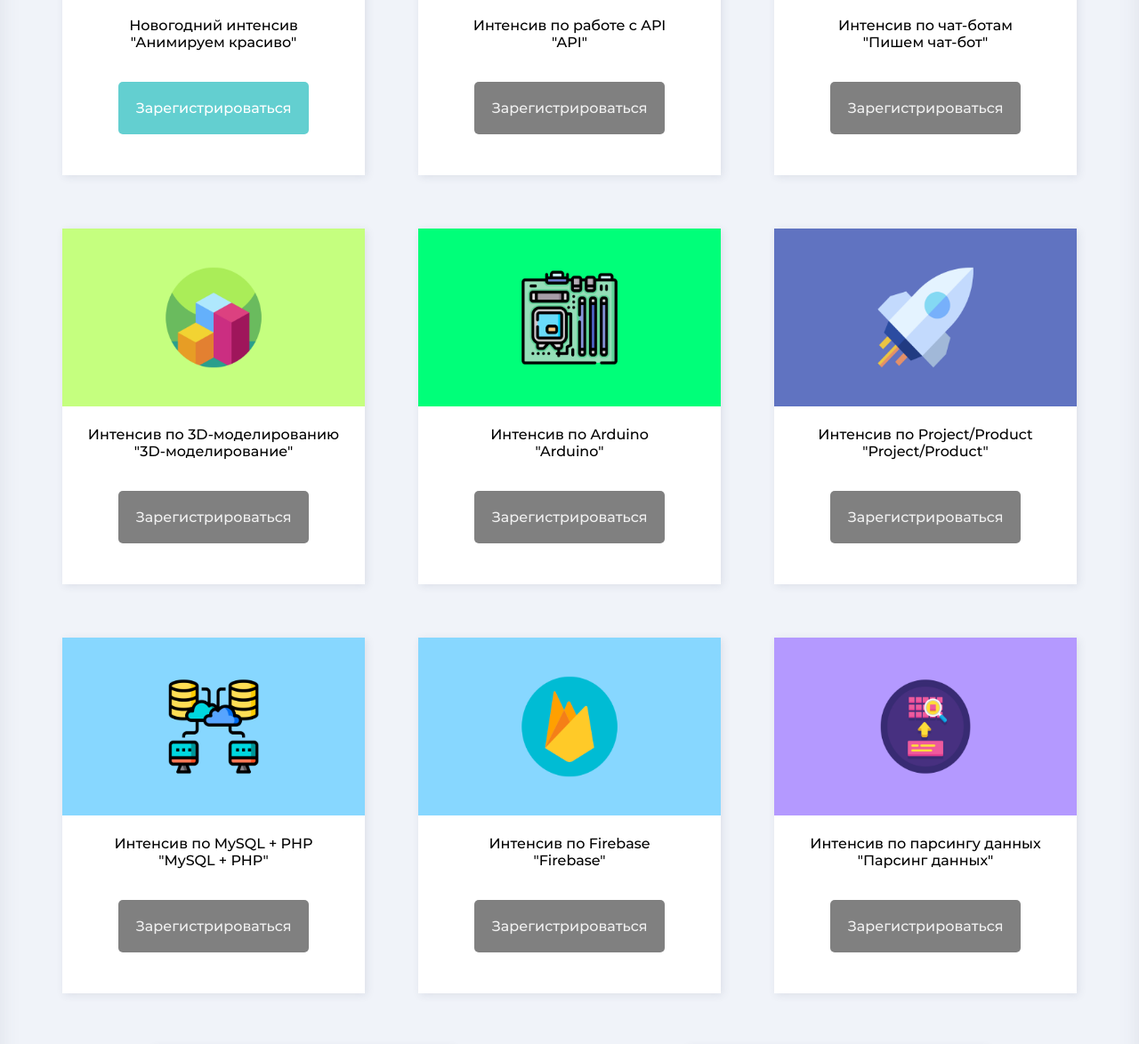
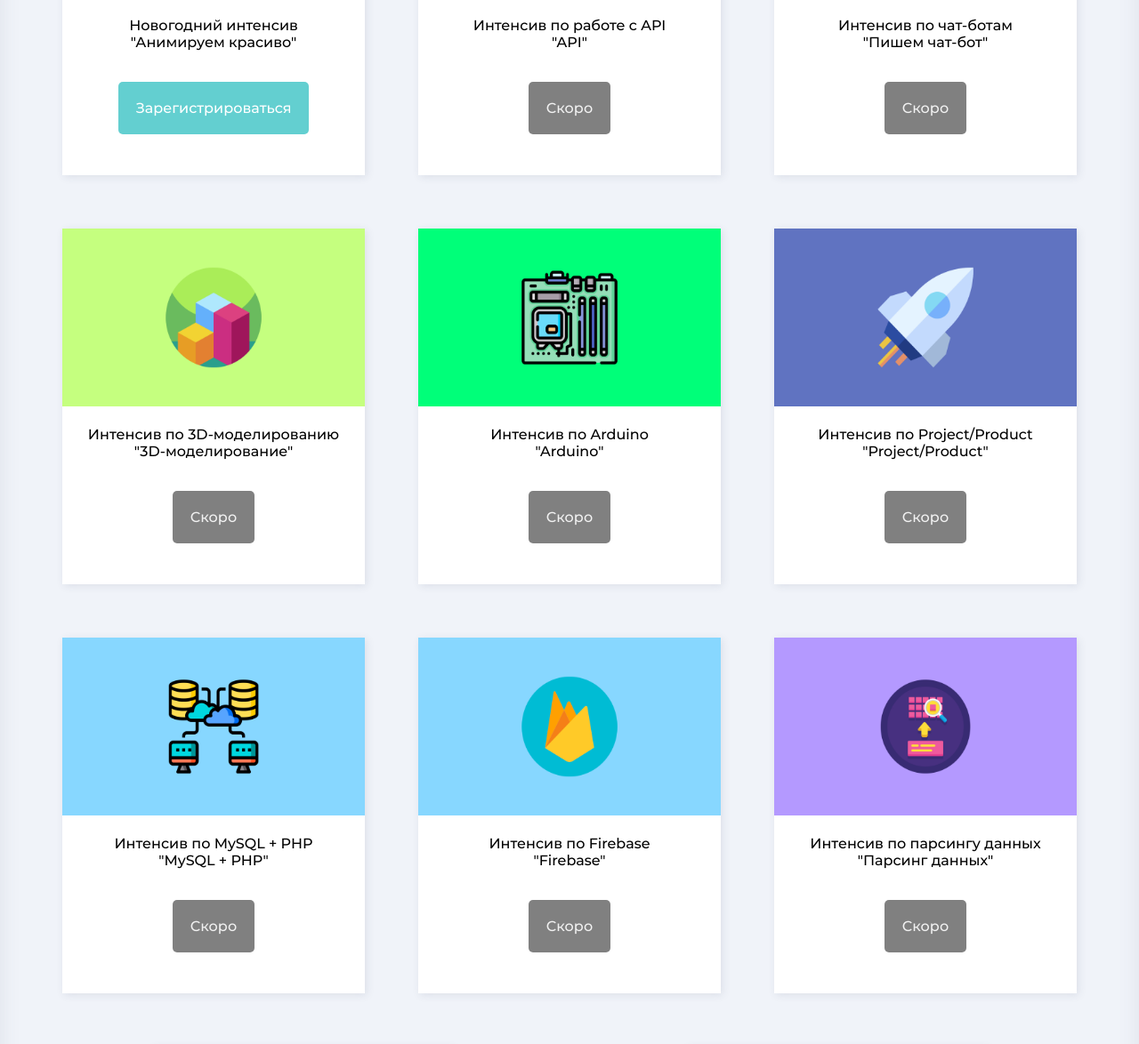
Before and after one commit to ShineSquad/intense, a website: page index.html in a window 1280 px wide. Shown: the part 1232-2406 px from the top of the page at 89% size. Drawn offline with Linux system fonts and the light colour scheme.

Commit message:
vk metrika

```diff
--- a/index.html
+++ b/index.html
@@ -32,6 +32,7 @@
 		   });
 		</script>
 		<noscript><div><img src="https://mc.yandex.ru/watch/70325131" style="position:absolute; left:-9999px;" alt="" /></div></noscript>
+		<script type="text/javascript">!function(){var t=document.createElement("script");t.type="text/javascript",t.async=!0,t.src="https://vk.com/js/api/openapi.js?168",t.onload=function(){VK.Retargeting.Init("VK-RTRG-655700-wVBH"),VK.Retargeting.Hit()},document.head.appendChild(t)}();</script><noscript><img src="https://vk.com/rtrg?p=VK-RTRG-655700-wVBH" style="position:fixed; left:-999px;" alt=""/></noscript>
 	</head>
 	<body>
 		<section id="promo">
@@ -79,7 +80,7 @@
 						<div class="description_container">
 							<p class="text">Интенсив по работе с API
 							"API"</p>
-							<a href="https://forms.gle/qLxBhXRQcQ2KihNX7" class="disable_button" target="_blank">Зарегистрироваться</a>
+							<a href="https://forms.gle/qLxBhXRQcQ2KihNX7" class="disable_button" target="_blank">Скоро</a>
 						</div>
 					</div>
 					<div class="card">
@@ -87,7 +88,7 @@
 						<div class="description_container">
 							<p class="text">Интенсив по чат-ботам
 							"Пишем чат-бот"</p>
-							<a href="https://forms.gle/qLxBhXRQcQ2KihNX7" class="disable_button" target="_blank">Зарегистрироваться</a>
+							<a href="https://forms.gle/qLxBhXRQcQ2KihNX7" class="disable_button" target="_blank">Скоро</a>
 						</div>
 					</div>
 					<div class="card">
@@ -95,14 +96,14 @@
 						<div class="description_container">
 							<p class="text">Интенсив по 3D-моделированию
 							"3D-моделирование"</p>
-							<a href="https://forms.gle/qLxBhXRQcQ2KihNX7" class="disable_button" target="_blank">Зарегистрироваться</a>
+							<a href="https://forms.gle/qLxBhXRQcQ2KihNX7" class="disable_button" target="_blank">Скоро</a>
 						</div>
 					</div><div class="card">
 						<img src="images/intense/Arduino.png" class="card_image">
 						<div class="description_container">
 							<p class="text">Интенсив по Arduino
 							"Arduino"</p>
-							<a href="https://forms.gle/qLxBhXRQcQ2KihNX7" class="disable_button" target="_blank">Зарегистрироваться</a>
+							<a href="https://forms.gle/qLxBhXRQcQ2KihNX7" class="disable_button" target="_blank">Скоро</a>
 						</div>
 					</div>
 					<div class="card">
@@ -110,7 +111,7 @@
 						<div class="description_container">
 							<p class="text">Интенсив по Project/Product
 							"Project/Product"</p>
-							<a href="https://forms.gle/qLxBhXRQcQ2KihNX7" class="disable_button" target="_blank">Зарегистрироваться</a>
+							<a href="https://forms.gle/qLxBhXRQcQ2KihNX7" class="disable_button" target="_blank">Скоро</a>
 						</div>
 					</div>
 					<div class="card">
@@ -118,7 +119,7 @@
 						<div class="description_container">
 							<p class="text">Интенсив по MySQL + PHP
 							"MySQL + PHP"</p>
-							<a href="https://forms.gle/qLxBhXRQcQ2KihNX7" class="disable_button" target="_blank">Зарегистрироваться</a>
+							<a href="https://forms.gle/qLxBhXRQcQ2KihNX7" class="disable_button" target="_blank">Скоро</a>
 						</div>
 					</div>
 					<div class="card">
@@ -126,7 +127,7 @@
 						<div class="description_container">
 							<p class="text">Интенсив по Firebase
 							"Firebase"</p>
-							<a href="https://forms.gle/qLxBhXRQcQ2KihNX7" class="disable_button" target="_blank">Зарегистрироваться</a>
+							<a href="https://forms.gle/qLxBhXRQcQ2KihNX7" class="disable_button" target="_blank">Скоро</a>
 						</div>
 					</div>
 					<div class="card">
@@ -134,7 +135,7 @@
 						<div class="description_container">
 							<p class="text">Интенсив по парсингу данных
 							"Парсинг данных"</p>
-							<a href="https://forms.gle/qLxBhXRQcQ2KihNX7" class="disable_button" target="_blank">Зарегистрироваться</a>
+							<a href="https://forms.gle/qLxBhXRQcQ2KihNX7" class="disable_button" target="_blank">Скоро</a>
 						</div>
 					</div>
 					<div class="card">
```
